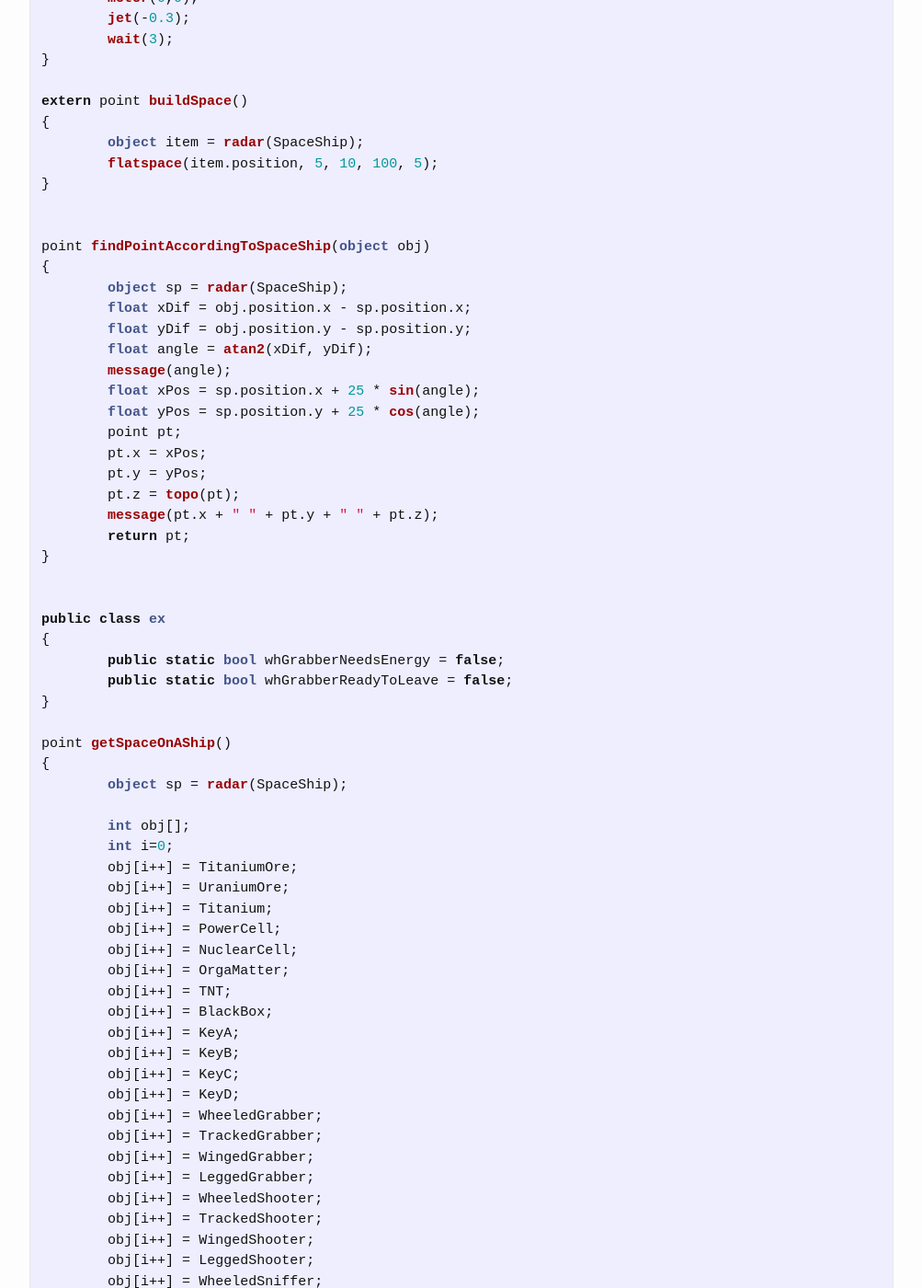
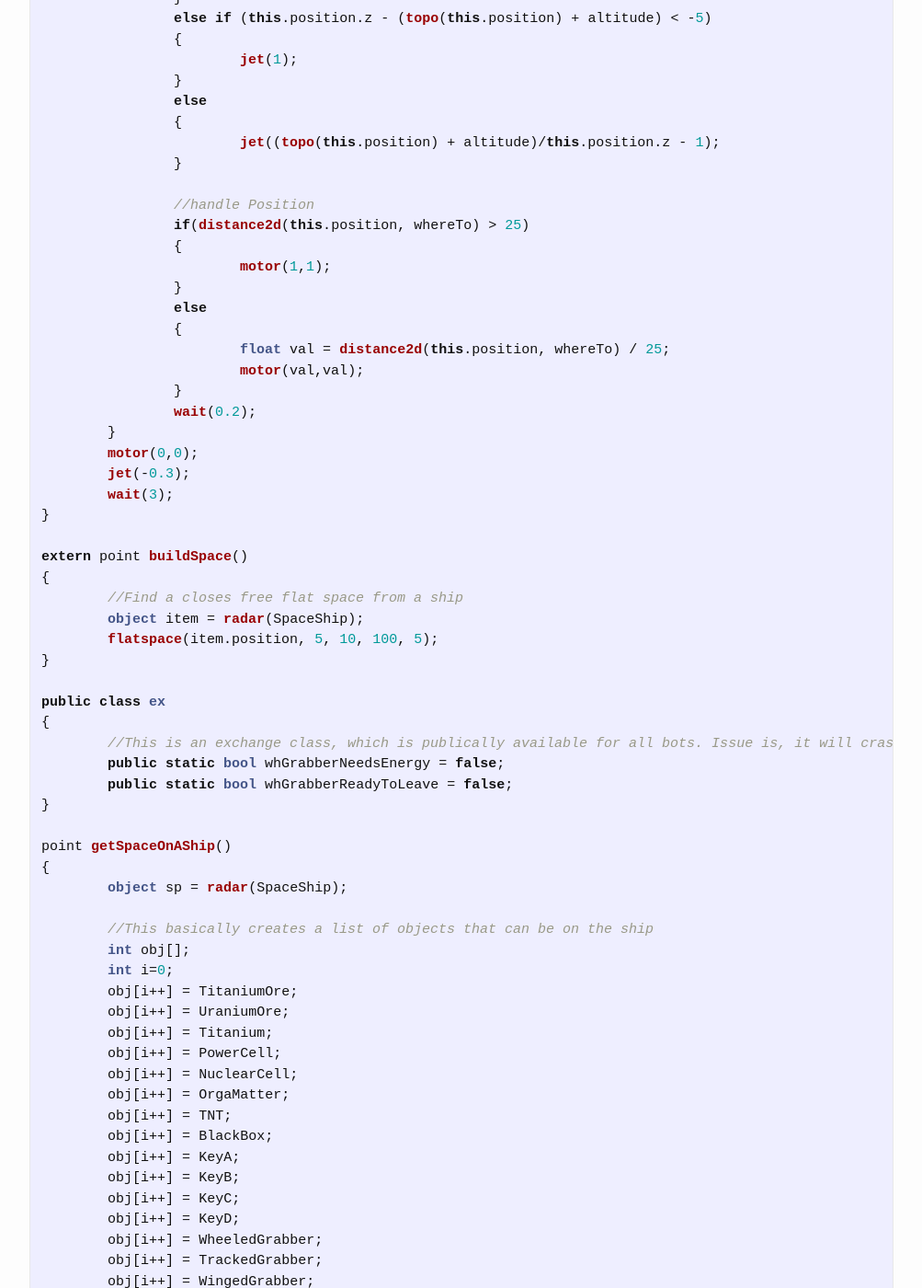
Before and after one commit to SuiMachine/SuiMachine.github.io, a Jekyll site: the page built from _posts/2016-12-16-colobot-moon-codes.markdown, in a window 1280 px wide and 1400 px high, scrolled down 7855 px. Shown: the whole window at 92% size, without its empty margins (138-1141 px from the left). Built offline with Jekyll 4.4.1, drawn with Linux system fonts in a browser that asks for light colours; some of the changed text lies outside the part shown.

Commit message:
Some comments

```diff
--- a/_posts/2016-12-16-colobot-moon-codes.markdown
+++ b/_posts/2016-12-16-colobot-moon-codes.markdown
@@ -103,6 +103,7 @@
 
 extern void safedrop()
 {
+	//We surpress the error
 	errmode(0);
 	try
 	{
@@ -116,6 +117,7 @@
 
 extern void object::gotoSafe(point pos)
 {
+	//We surpress the error
 	errmode(0);
 	try
 	{
@@ -207,6 +209,7 @@
 {% highlight cs %}
 extern void object::DoIt()
 {
+	//Initialize exchange class
 	ex list();
 
 	object item = radar(Titanium);
@@ -228,11 +231,16 @@
 	turn(90);
 	move(-5);
 	wait(14);
+
+	//This should be done more dynamically
 	list.whGrabberNeedsEnergy = true;
+
+	//Wait till you are refueled
 	while(list.whGrabberNeedsEnergy)
 	{
 		wait(1);
 	}
+	//Get titanium ore, convert it, build radar station, go to a ship, set the flag that you're ready to leave
 	item = radar(TitaniumOre);
 	goto(item.position);
 	grab();
@@ -264,13 +272,19 @@
 {
 	object spaceShip = radar(SpaceShip);
 
+	//Initialize exchange list that can be accessed by other bots
 	ex list();
+
+	//Find the other bot
 	object secondBot = radar(WheeledGrabber);
+
+	//Wait till the other bot doesn't send the "whGrabberNeedsEnergy" to true in our ex class
 	while(!list.whGrabberNeedsEnergy)
 	{
 		wait(1);
 	}
 
+	//Find Titanium Cube, get it, build Power station
 	object item = radar(Titanium);
 	move(-5);
 	goto(item.position);
@@ -278,12 +292,18 @@
 	goto(buildSpace());
 	drop();
 	build(PowerStation);
+
+	//We store it, because it's useful
 	object pwStation = radar(PowerStation);
 	goto(pwStation.position);
+
+	//Wait till we fully charged
 	while(this.energyCell.energyLevel != 1)
 	{
 		wait(1);
 	}
+
+	//Go to 2nd bot, grab its powercell, to to PowerStation, charge it, return it to 2nd bot, set its flag to false, so it continues working
 	goto(secondBot.position);
 	grab();
 	goto(pwStation.position);
@@ -295,6 +315,7 @@
 	drop();
 	list.whGrabberNeedsEnergy = false;
 
+	//Go to blackbox, bring it to the ship
 	object blackBox = radar(BlackBox);
 	goto(blackBox.position);
 	grab();
@@ -309,6 +330,7 @@
 
 extern void object::basicGoto(point whereTo, float altitude)
 {
+	//This is a basic function which makes the bot go in a straight line to specified point, since "goto()" does some checks and usually throws an error
 	while(distance2d(this.position, whereTo) > 1)
 	{
 		if(this.temperature > 0.8)
@@ -357,31 +379,14 @@
 
 extern point buildSpace()
 {
+	//Find a closes free flat space from a ship
 	object item = radar(SpaceShip);
 	flatspace(item.position, 5, 10, 100, 5);
 }
 
-
-point findPointAccordingToSpaceShip(object obj)
-{
-	object sp = radar(SpaceShip);
-	float xDif = obj.position.x - sp.position.x;
-	float yDif = obj.position.y - sp.position.y;
-	float angle = atan2(xDif, yDif);
-	message(angle);
-	float xPos = sp.position.x + 25 * sin(angle);
-	float yPos = sp.position.y + 25 * cos(angle);
-	point pt;
-	pt.x = xPos;
-	pt.y = yPos;
-	pt.z = topo(pt);
-	message(pt.x + " " + pt.y + " " + pt.z);
-	return pt;
-}
-
-
 public class ex
 {
+	//This is an exchange class, which is publically available for all bots. Issue is, it will crash the game if it hasn't be initialized in current session (so if you load and program of a bot tries to access it - the game will crash)
 	public static bool whGrabberNeedsEnergy = false;
 	public static bool whGrabberReadyToLeave = false;
 }
@@ -390,6 +395,7 @@
 {
 	object sp = radar(SpaceShip);
 
+	//This basically creates a list of objects that can be on the ship
 	int obj[];
 	int i=0;
 	obj[i++] = TitaniumOre;
@@ -427,6 +433,7 @@
 	obj[i++] = PhazerShooter;
 	obj[i++] = Me;
 
+	//This section specifies free spots on the ship (you know, the squares)
 	point[] spaces;
 	spaces[0].x = sp.position.x -3.5;
 	spaces[0].y = sp.position.y -3.5;
@@ -452,6 +459,7 @@
 	spaces[7].x = sp.position.x + 3.5;
 	spaces[7].y = sp.position.y + 3.5;
 
+	//We check if any of these is free by checking if any of listed objects is located in 2m radius
 	for(i=0; i<8; i++)
 	{
 		bool taken = false;
@@ -464,6 +472,8 @@
 		if(!taken)
 		    return spaces[i];
 	}
+
+	//If all of them are taken, we return a point -1337, -1337
 	point empty (-1337, -1337);
 	return empty;
 }
```
Also changed, not shown: _posts/2016-12-15-colobot-earth-codes.markdown (+9 -0 lines).
